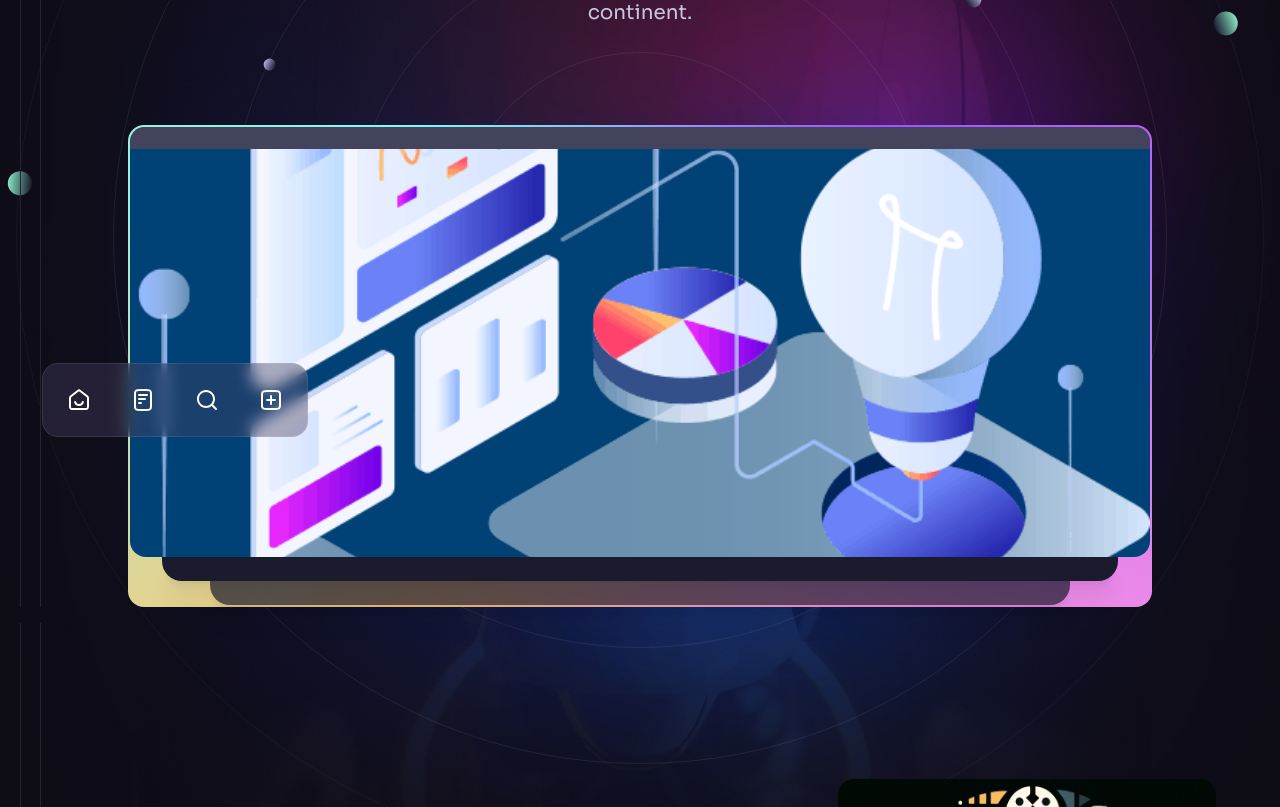
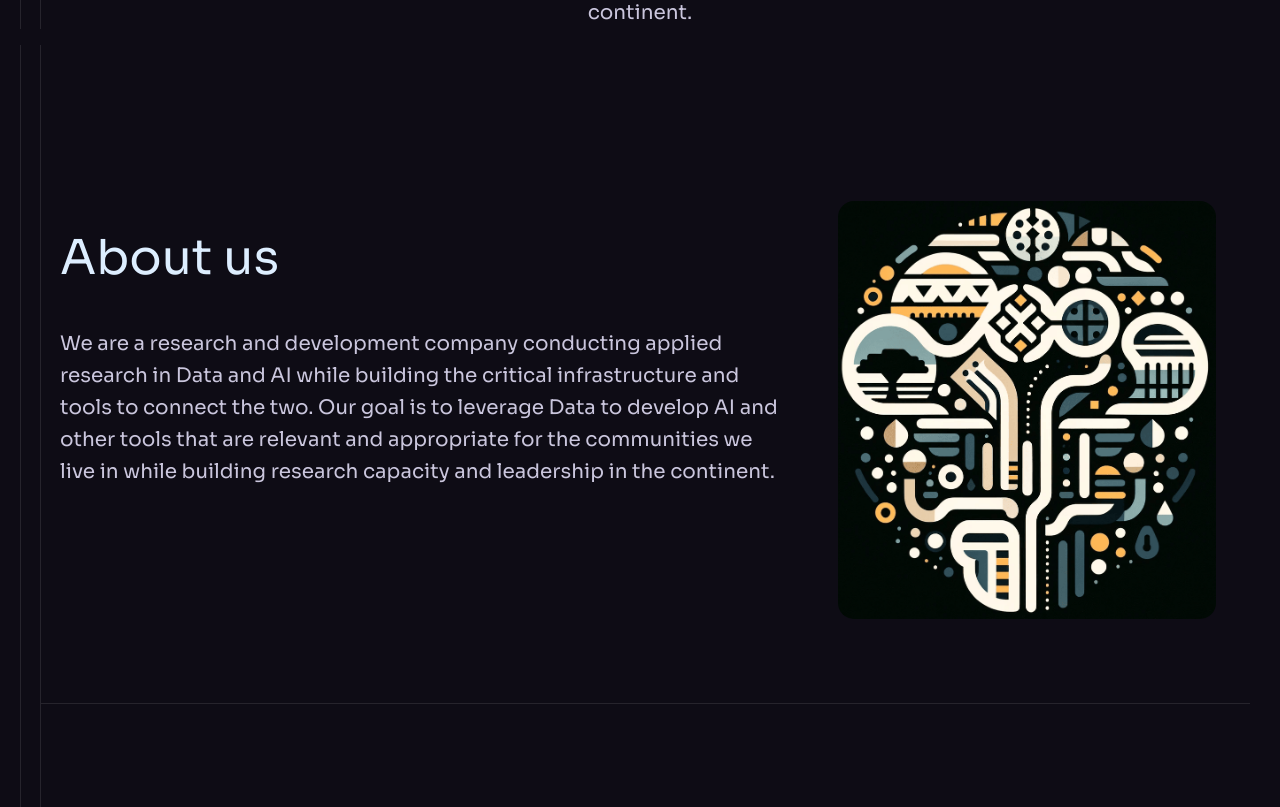
Before and after one commit to Datawise-Africa/datawise_frontend, a React (Vite) app: page / in a window 1280 px wide. Shown: the part 400-1207 px from the top of the page. Built offline with nearby package versions, Linux system fonts and the light colour scheme.

Commit message:
Modified rendered image in hero section

```diff
--- a/src/components/Hero.jsx
+++ b/src/components/Hero.jsx
@@ -30,7 +30,7 @@ const Hero = () => {
 
                 </div>
 
-                <div className="relative max-w-[23rem] mx-auto md:max-w-5xl xl:mb-24">
+                {/* <div className="relative max-w-[23rem] mx-auto md:max-w-5xl xl:mb-24">
                     <div className="relative z-1 p-0.5 rounded-2xl bg-conic-gradient">
                         <div className="relative bg-n-15 rounded-[1rem]">
                             <div className="h-[1.4rem] bg-n-10 rounded-t-[0.9rem]" />
@@ -57,7 +57,7 @@ const Hero = () => {
                     </div>
 
                     <BackgroundCircles />
-                </div>
+                </div> */}
             </div>
             {/* <BottomLine /> */}
         </Section>
```
